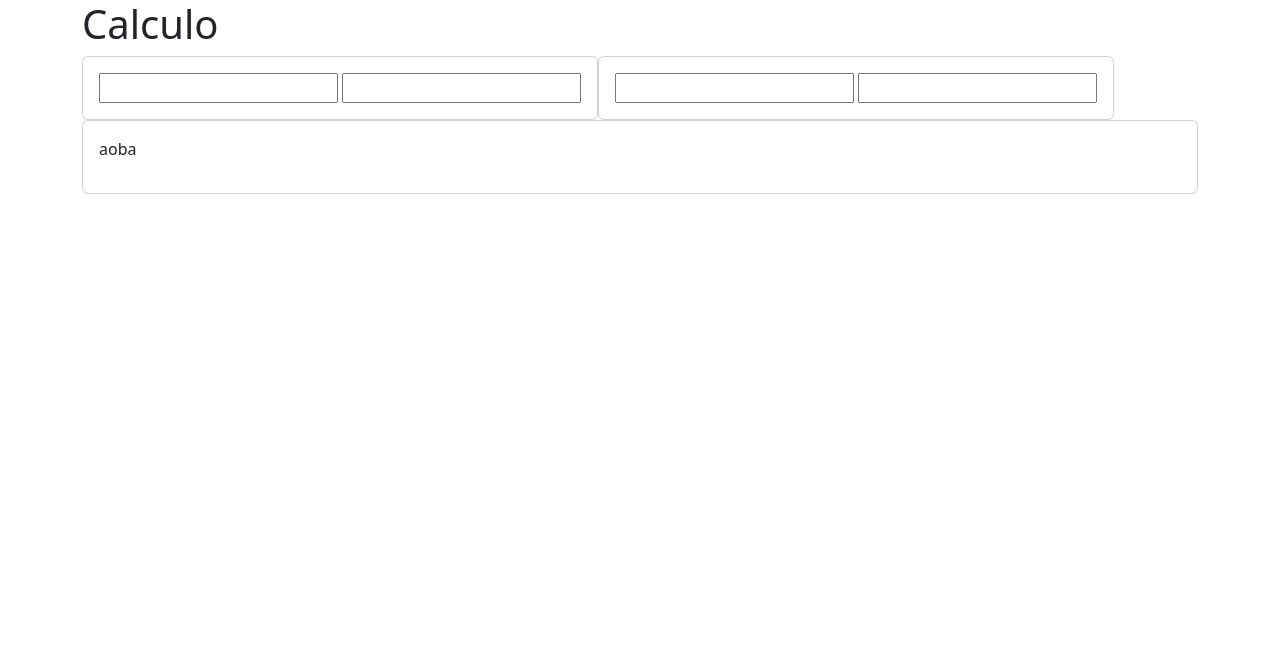
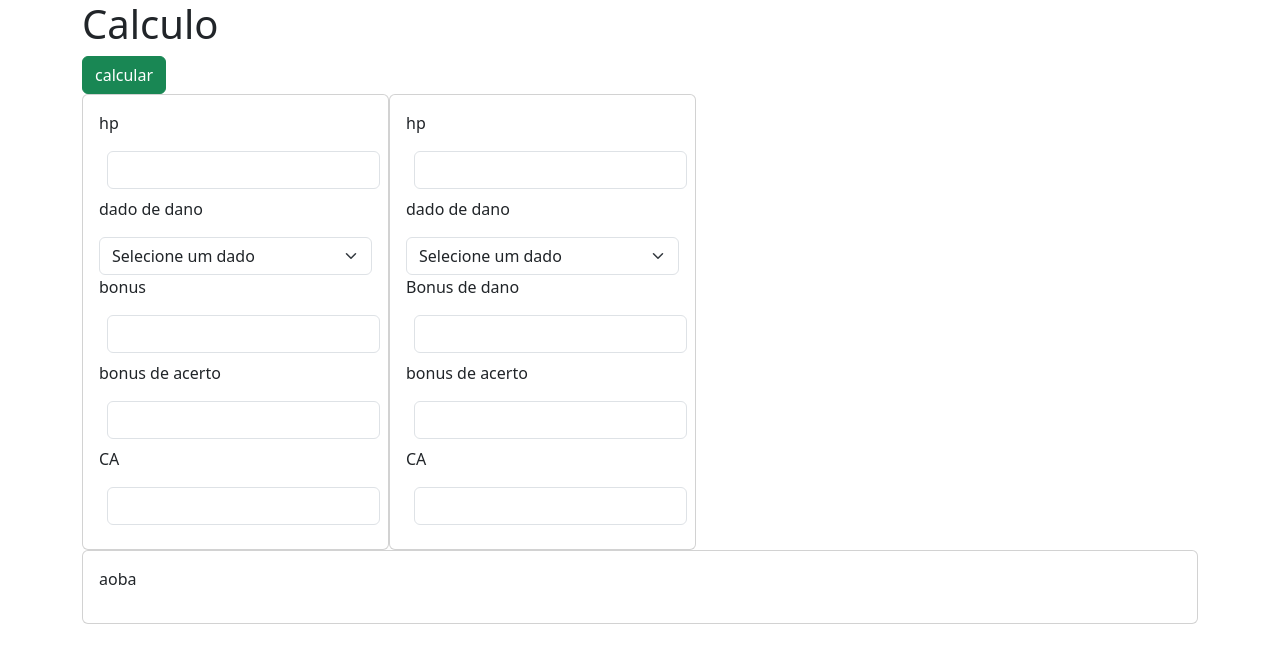
Before and after one commit to AlanAOliveira/RelatorioCombate, a plain HTML site: page index.html in a window 1280 px wide. Drawn offline with nearby package versions, Linux system fonts and the light colour scheme.

Commit message:
vou inventar algo pra por aqui ainda
adicionado calculo basico no console

```diff
--- a/index.html
+++ b/index.html
@@ -9,17 +9,52 @@
   <body>
     <div class="container">
         <h1>Calculo</h1>
+        <div onclick="calculo()" class="btn btn-success">
+            calcular
+        </div>
         <form class="d-flex flex-row" action="#">
             <div class="card">
                 <div class="card-body">
-                    <input id="HP" type="number">
-                    <input id="DANO" type="number">
+                    <p>hp</p>
+                    <input class="form-control m-2" id="HP" type="number">
+                    <p>dado de dano</p>
+                    <select id="DADODANO" class="form-select" aria-label="Dado de dano">
+                        <option selected>Selecione um dado</option>
+                        <option value="2">2</option>
+                        <option value="4">4</option>
+                        <option value="6">6</option>
+                        <option value="8">8</option>
+                        <option value="10">10</option>
+                        <option value="12">12</option>
+                      </select>
+                    <p>bonus</p>
+                    <input class="form-control m-2" id="DANO" type="number">
+                    <p>bonus de acerto</p>
+                    <input class="form-control m-2" id="TOHIT" type="number">
+                    <p>CA</p>
+                    <input class="form-control m-2" id="CA" type="number">
                 </div>
             </div>
             <div class="card">
                 <div class="card-body">
-                    <input id="HP2" type="number">
-                    <input id="DANO2" type="number">
+                    <p>hp</p>
+                    <input class="form-control m-2" id="HP2" type="number">
+                    <p>dado de dano</p>
+                    <select id="DADODANO2" class="form-select" aria-label="Dado de dano">
+                        <option selected>Selecione um dado</option>
+                        <option value="2">2</option>
+                        <option value="4">4</option>
+                        <option value="6">6</option>
+                        <option value="8">8</option>
+                        <option value="10">10</option>
+                        <option value="12">12</option>
+                      </select>
+                    <p>Bonus de dano</p>
+                    <input class="form-control m-2" id="DANO2" type="number">
+                    <p>bonus de acerto</p>
+                    <input class="form-control m-2" id="TOHIT2" type="number">
+                    <p>CA</p>
+                    <input class="form-control m-2" id="CA2" type="number">
                 </div>
             </div>
         </form>
--- a/main.js
+++ b/main.js
@@ -1,10 +1,49 @@
-function calculo(){
+var stdCombatants = [{"NAME":"Commonner","HP": 4, "DANO": 0, "DADODANO":6, "TOHIT": 2, "CA": 10}]
+
+function calculo() {
     console.log("calculo")
-    let hp1 = document.getElementById("HP")
-    let dano1 = document.getElementById("DANO")
-    let hp2 = document.getElementById("HP2")
-    let dano2 = document.getElementById("DANO2")
+    let hp1 = document.getElementById("HP").value
+    let dadodano1 = document.getElementById("DADODANO").value
+    let dano1 = document.getElementById("DANO").value
+    let tohit = document.getElementById("TOHIT").value
+    let ca = document.getElementById("CA").value
+    let hp2 = document.getElementById("HP2").value
+    let dadodano2 = document.getElementById("DADODANO2").value
+    let dano2 = document.getElementById("DANO2").value
+    let tohit2 = document.getElementById("TOHIT2").value
+    let ca2 = document.getElementById("CA2").value
 
-    let x1 = {"HP":hp1,"DANO":dano1}
+    let x1 = { "HP": hp1, "DANO": dano1, "DADODANO":dadodano1, "TOHIT": tohit, "CA": ca }
+    let x2 = { "HP": hp2, "DANO": dano2, "DADODANO":dadodano2, "TOHIT": tohit2, "CA": ca2 }
+    let count = 0;
+    do {
+        if (D20(x2.TOHIT) >= x1.CA) {
+            let dano1 = roll(x2.DADODANO, x2.DANO)
+            x1.HP = x1.HP - dano1
+            msg1 = `X2 Acertou X1 e causou ${dano1} de dano`
+        }else{
+            msg1 = "X2 Errou X1"
+        }
 
+        if (D20(x1.TOHIT) >= x2.CA) {
+            let dano2 = roll(x1.DADODANO, x1.DANO)
+            x2.HP = x2.HP - dano2
+            msg2 = ` X1 Acertou X2 e causou ${dano2} de dano`
+        }else{
+            msg2 = " X1 Errou X2"
+        }
+        count ++
+        console.log(`${count}º| ${msg1 + msg2}\nx1 hp: ${x1.HP} | x2 hp: ${x2.HP}`)
+    }
+    while (x1.HP > 0 && x2.HP > 0)
+    console.log("acabo")
 }
+
+function D20(bonus) {
+    return (Math.floor(Math.random() * 19 + 1)) + Number(bonus)
+}
+
+function roll(dice, bonus){
+    result = Math.floor(Math.random() * (dice - 1) + 1) + Number(bonus)
+    return result
+}
```
